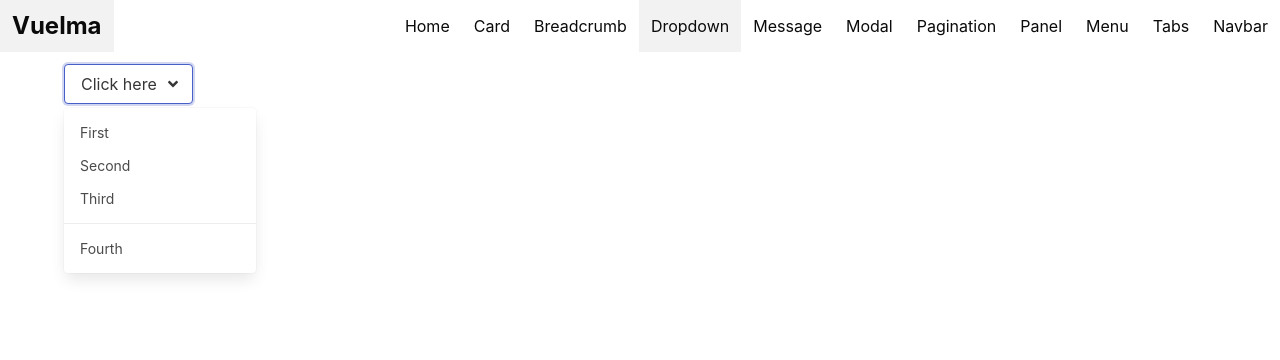
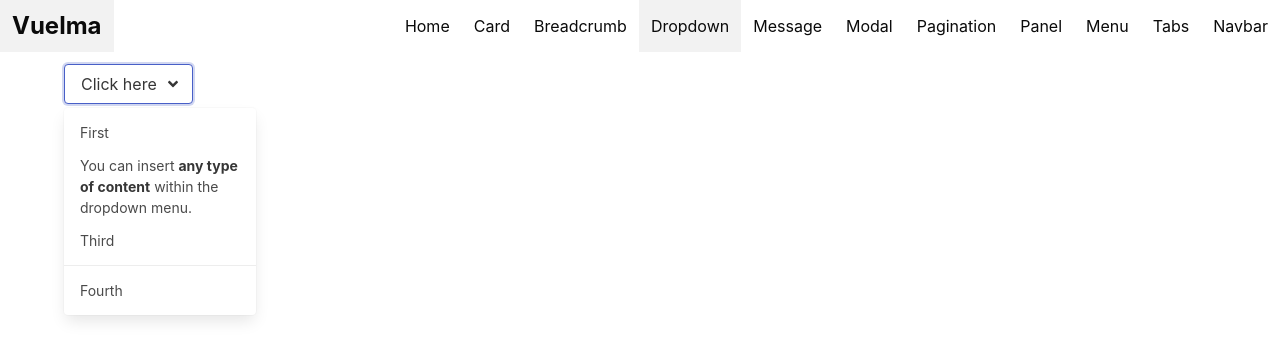
Before and after one commit to huuff/vuelma, a Vue app: page /dropdown in a window 1280 px wide. Both pictures are taken after a click on the button "Click here". Shown: the top 360 px of the page. Built offline with nearby package versions, Linux system fonts and the light colour scheme.

Commit message:
better dropdown content

```diff
--- a/src/components/dropdown/BaseDropdown.vue
+++ b/src/components/dropdown/BaseDropdown.vue
@@ -27,7 +27,8 @@
 
 <script setup lang="tsx">
 // TODO: aria-controls
-import { useSlots, toRef, } from 'vue';
+// TODO: closing the dropdown on blur
+import { useSlots, toRef, VNode } from 'vue';
 import { useOptionalTwoWayBinding } from '@/composables/optional-two-way-binding';
 
 import DropdownItem, { DropdownItemProps } from './DropdownItem.vue';
@@ -99,10 +100,17 @@ class DropdownItemData {
   }
 }
 
+// eslint-disable-next-line @typescript-eslint/no-explicit-any
+function renderDropdownContent(el: VNode<any, any, any>) {
+  return <div class="dropdown-item"> { el } </div>
+}
+
 const dropdownMenu = () => slots.default && slots.default().map(el => {
     if (el.type === DropdownItem)
       return new DropdownItemData(el.props as DropdownItemProps).render();
     else if (el.type === DropdownDivider)
       return el;
+    else
+      return renderDropdownContent(el);
   });
 </script>
--- a/src/pages/ExampleDropdown.vue
+++ b/src/pages/ExampleDropdown.vue
@@ -1,7 +1,7 @@
 <template>
 <base-dropdown triggerText="Click here">
   <dropdown-item text="First"/>
-  <dropdown-item text="Second"/>
+  <p>You can insert <strong>any type of content</strong> within the dropdown menu.</p>
   <dropdown-item text="Third"/>
   <dropdown-divider />
   <dropdown-item text="Fourth"/>
@@ -12,4 +12,5 @@
 import BaseDropdown from '@/components/dropdown/BaseDropdown.vue';
 import DropdownItem from '@/components/dropdown/DropdownItem.vue';
 import DropdownDivider from '@/components/dropdown/DropdownDivider.vue';
+import DropdownContent from '@/components/dropdown/DropdownContent.vue';
 </script>
```
